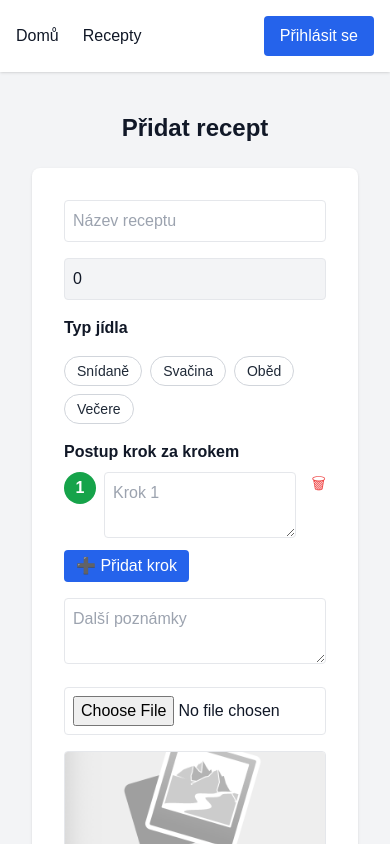
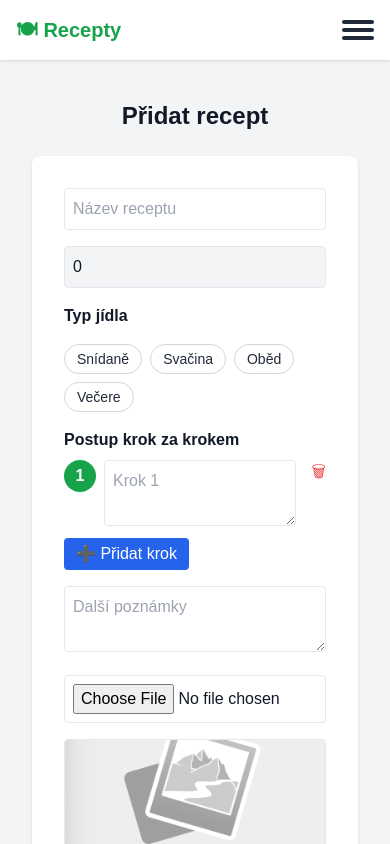
Before and after one commit to JanSladky/recepty_app, a Next.js app in the folder frontend/: page /pridat-recept in a window 390 px wide. Shown: the top 844 px of the page. Built offline with nearby package versions, Linux system fonts and the light colour scheme; no server answers.

Commit message:
Uprava responzivity

```diff
--- a/frontend/src/app/recepty/[id]/upravit/page.tsx
+++ b/frontend/src/app/recepty/[id]/upravit/page.tsx
@@ -32,7 +32,10 @@ export default function EditPage() {
           title: data.title,
           notes: data.notes,
           image_url: data.image_url,
-          ingredients: data.ingredients,
+          ingredients: data.ingredients.map((i: any) => ({
+            ...i,
+            unit: "g", // ✅ přidáno kvůli validaci na backendu
+          })),
           categories: data.categories,
           meal_types: data.meal_types ?? [],
           steps: data.steps ?? [],
--- a/frontend/src/components/IngredientAutocomplete.tsx
+++ b/frontend/src/components/IngredientAutocomplete.tsx
@@ -1,12 +1,6 @@
 "use client";
 
-import React, {
-  forwardRef,
-  useImperativeHandle,
-  useState,
-  useEffect,
-  useRef,
-} from "react";
+import React, { forwardRef, useImperativeHandle, useState, useEffect, useRef } from "react";
 
 type Ingredient = {
   name: string;
@@ -24,8 +18,7 @@ type IngredientAutocompleteProps = {
   onChange?: (ingredients: Ingredient[]) => void;
 };
 
-const IngredientAutocomplete = forwardRef<IngredientAutocompleteHandle, IngredientAutocompleteProps>(
-  ({ initialIngredients = [], onChange }, ref) => {
+const IngredientAutocomplete = forwardRef<IngredientAutocompleteHandle, IngredientAutocompleteProps>(({ initialIngredients = [], onChange }, ref) => {
   const [ingredients, setIngredients] = useState<Ingredient[]>(initialIngredients);
   const [inputName, setInputName] = useState("");
   const [inputAmount, setInputAmount] = useState<number | "">("");
@@ -72,25 +65,24 @@ const IngredientAutocomplete = forwardRef<IngredientAutocompleteHandle, Ingredie
     const match = allSuggestions.find((i) => i.name.toLowerCase() === name.toLowerCase());
     if (match) {
       setInputName(match.name);
-        setInputCalories(match.calories_per_gram);
+      setInputCalories(Number(match.calories_per_gram));
       setTimeout(() => inputAmountRef.current?.focus(), 0);
     }
     setShowSuggestions(false);
   };
 
   const handleAddIngredient = () => {
-      if (
-        inputName.trim() === "" ||
-        inputAmount === "" ||
-        inputCalories === ""
-      ) return;
+    if (inputName.trim() === "" || inputAmount === "" || inputCalories === "") return;
 
     const newIngredient: Ingredient = {
       name: inputName.trim(),
       amount: Number(inputAmount),
-        unit: "g", // pevně nastaveno
+      unit: "g",
       calories_per_gram: Number(inputCalories),
     };
+
+    // 🧪 DEBUG výpis
+    console.log("🧪 Přidávám surovinu:", newIngredient);
 
     const updated = [...ingredients, newIngredient];
     notifyChange(updated);
@@ -107,9 +99,7 @@ const IngredientAutocomplete = forwardRef<IngredientAutocompleteHandle, Ingredie
     notifyChange(updated);
   };
 
-    const suggestions = allSuggestions
-      .filter((i) => inputName && i.name.toLowerCase().includes(inputName.toLowerCase()))
-      .slice(0, 5);
+  const suggestions = allSuggestions.filter((i) => inputName && i.name.toLowerCase().includes(inputName.toLowerCase())).slice(0, 5);
 
   return (
     <div className="space-y-4 autocomplete-wrapper" ref={wrapperRef}>
@@ -137,13 +127,7 @@ const IngredientAutocomplete = forwardRef<IngredientAutocompleteHandle, Ingredie
             className="p-2 border rounded w-full sm:w-1/4"
           />
 
-            <input
-              type="text"
-              value="g"
-              readOnly
-              disabled
-              className="p-2 border rounded w-full sm:w-1/6 bg-gray-100 text-gray-500"
-            />
+          <input type="text" value="g" readOnly disabled className="p-2 border rounded w-full sm:w-1/6 bg-gray-100 text-gray-500" />
 
           <input
             type="number"
@@ -157,11 +141,7 @@ const IngredientAutocomplete = forwardRef<IngredientAutocompleteHandle, Ingredie
         {showSuggestions && suggestions.length > 0 && (
           <ul className="absolute z-20 bg-white border w-full sm:w-1/3 mt-1 rounded shadow">
             {suggestions.map((s, index) => (
-                <li
-                  key={index}
-                  onClick={() => handleSelectSuggestion(s.name)}
-                  className="p-2 hover:bg-green-100 cursor-pointer"
-                >
+              <li key={index} onClick={() => handleSelectSuggestion(s.name)} className="p-2 hover:bg-green-100 cursor-pointer">
                 {s.name} ({s.calories_per_gram} kcal/g)
               </li>
             ))}
@@ -169,11 +149,7 @@ const IngredientAutocomplete = forwardRef<IngredientAutocompleteHandle, Ingredie
         )}
       </div>
 
-        <button
-          type="button"
-          onClick={handleAddIngredient}
-          className="bg-green-600 text-white px-4 py-2 rounded"
-        >
+      <button type="button" onClick={handleAddIngredient} className="bg-green-600 text-white px-4 py-2 rounded">
         ➕ Přidat surovinu
       </button>
 
@@ -183,11 +159,7 @@ const IngredientAutocomplete = forwardRef<IngredientAutocompleteHandle, Ingredie
             <span>
               {ing.name} – {ing.amount} g ({Math.round(ing.amount * ing.calories_per_gram)} kcal)
             </span>
-              <button
-                type="button"
-                onClick={() => handleDeleteIngredient(index)}
-                className="text-red-600"
-              >
+            <button type="button" onClick={() => handleDeleteIngredient(index)} className="text-red-600">
               🗑
             </button>
           </li>
@@ -195,8 +167,7 @@ const IngredientAutocomplete = forwardRef<IngredientAutocompleteHandle, Ingredie
       </ul>
     </div>
   );
-  }
-);
+});
 
 export default IngredientAutocomplete;
 export type { IngredientAutocompleteHandle, Ingredient };
--- a/frontend/src/components/Navbar.tsx
+++ b/frontend/src/components/Navbar.tsx
@@ -9,43 +9,39 @@ export default function Navbar() {
   const router = useRouter();
   const { isAdmin, loading } = useAdmin();
   const [isLoggedIn, setIsLoggedIn] = useState(false);
+  const [menuOpen, setMenuOpen] = useState(false);
 
   useEffect(() => {
     const email = localStorage.getItem("userEmail");
     setIsLoggedIn(!!email);
-    console.log("🔄 Přihlášen:", !!email, "| Admin:", isAdmin);
-  }, [isAdmin]); // reaguj i na změnu admin statusu
+  }, [isAdmin]);
 
   const handleLogout = () => {
     localStorage.removeItem("userEmail");
     localStorage.removeItem("isAdmin");
     alert("Byl jsi odhlášen.");
     router.push("/");
-    window.location.reload(); // 👉 reload pro jistotu přepočtu hooku
+    window.location.reload();
   };
 
   return (
-    <nav className="bg-white shadow p-4 flex justify-between items-center">
-      <div className="flex gap-6">
-        <Link href="/" className="hover:underline">
-          Domů
+    <nav className="bg-white shadow p-4">
+      <div className="max-w-6xl mx-auto flex justify-between items-center">
+        {/* Logo */}
+        <Link href="/" className="font-bold text-green-600 text-xl">
+          🍽 Recepty
         </Link>
-        <Link href="/recepty" className="hover:underline">
-          Recepty
-        </Link>
+
+        {/* Desktop navigace */}
+        <div className="hidden md:flex gap-6 items-center">
+          <Link href="/" className="hover:underline">Domů</Link>
+          <Link href="/recepty" className="hover:underline">Recepty</Link>
           {!loading && isAdmin && (
             <>
-            <Link href="/pridat-recept" className="hover:underline">
-              Přidat recept
-            </Link>
-            <Link href="/admin/suroviny" className="hover:underline">
-              Suroviny
-            </Link>
+              <Link href="/pridat-recept" className="hover:underline">Přidat recept</Link>
+              <Link href="/admin/suroviny" className="hover:underline">Suroviny</Link>
             </>
           )}
-      </div>
-
-      <div className="flex gap-3">
           {!loading && isLoggedIn ? (
             <button onClick={handleLogout} className="bg-gray-300 text-gray-800 px-4 py-2 rounded hover:bg-gray-400 transition">
               Odhlásit se
@@ -56,6 +52,50 @@ export default function Navbar() {
             </Link>
           )}
         </div>
+
+        {/* Mobilní burger vpravo */}
+        <div className="md:hidden flex items-center gap-2">
+          <button
+            onClick={() => setMenuOpen(!menuOpen)}
+            aria-label="Toggle menu"
+            className="flex flex-col justify-center items-end w-8 h-6 space-y-1"
+          >
+            <span className="block w-8 h-1 bg-gray-800 rounded" />
+            <span className="block w-8 h-1 bg-gray-800 rounded" />
+            <span className="block w-8 h-1 bg-gray-800 rounded" />
+          </button>
+        </div>
+      </div>
+
+      {/* Mobilní menu s větším odsazením */}
+      {menuOpen && (
+        <div className="md:hidden mt-4 flex flex-col gap-4 px-4">
+          <Link href="/" onClick={() => setMenuOpen(false)} className="hover:underline py-3 text-lg">Domů</Link>
+          <Link href="/recepty" onClick={() => setMenuOpen(false)} className="hover:underline py-3 text-lg">Recepty</Link>
+          {!loading && isAdmin && (
+            <>
+              <Link href="/pridat-recept" onClick={() => setMenuOpen(false)} className="hover:underline py-3 text-lg">Přidat recept</Link>
+              <Link href="/admin/suroviny" onClick={() => setMenuOpen(false)} className="hover:underline py-3 text-lg">Suroviny</Link>
+            </>
+          )}
+          {!loading && isLoggedIn ? (
+            <button
+              onClick={() => { setMenuOpen(false); handleLogout(); }}
+              className="bg-gray-300 text-gray-800 px-4 py-3 rounded hover:bg-gray-400 transition text-lg"
+            >
+              Odhlásit se
+            </button>
+          ) : (
+            <Link
+              href="/login"
+              onClick={() => setMenuOpen(false)}
+              className="bg-blue-600 text-white px-4 py-3 rounded hover:bg-blue-700 transition text-lg text-center"
+            >
+              Přihlásit se
+            </Link>
+          )}
+        </div>
+      )}
     </nav>
   );
 }
--- a/frontend/src/components/RecipeForm.tsx
+++ b/frontend/src/components/RecipeForm.tsx
@@ -68,7 +68,7 @@ export default function RecipeForm({
     const interval = setInterval(() => {
       const ingredients = ingredientRef.current?.getIngredients() || [];
       const total = ingredients.reduce((sum, ing) => {
-        return sum + ing.amount * ing.calories_per_gram;
+        return sum + ing.amount * Number(ing.calories_per_gram);
       }, 0);
       setCalories(Math.round(total));
     }, 1000);
@@ -79,7 +79,15 @@ export default function RecipeForm({
     e.preventDefault();
     setSubmitting(true);
 
-    const ingredients: Ingredient[] = ingredientRef.current?.getIngredients() || [];
+    const rawIngredients = ingredientRef.current?.getIngredients() || [];
+
+    const ingredients: Ingredient[] = rawIngredients.map((ing) => ({
+      ...ing,
+      calories_per_gram: Number(ing.calories_per_gram),
+    }));
+
+    console.log("🧪 Odesílané suroviny (parsed):", ingredients);
+    console.log("🧪 JSON.stringify:", JSON.stringify(ingredients));
 
     const formData = new FormData();
     formData.append("title", title);
@@ -103,11 +111,7 @@ export default function RecipeForm({
   const currentImage = imagePreview || "/placeholder.jpg";
 
   return (
-    <form
-      onSubmit={handleFormSubmit}
-      className="max-w-xl mx-auto p-4 space-y-4"
-      encType="multipart/form-data"
-    >
+    <form onSubmit={handleFormSubmit} className="max-w-xl mx-auto p-4 space-y-4" encType="multipart/form-data">
       <div className="grid grid-cols-1 md:grid-cols-12 gap-4">
         <input
           type="text"
@@ -202,10 +206,7 @@ export default function RecipeForm({
       </div>
 
       <h3 className="font-semibold">Ingredience</h3>
-      <IngredientAutocomplete
-        ref={ingredientRef}
-        initialIngredients={initialIngredients}
-      />
+      <IngredientAutocomplete ref={ingredientRef} initialIngredients={initialIngredients} />
 
       <h3 className="font-semibold">Kategorie</h3>
       <CategorySelector selected={categories} onToggle={toggleCategory} />
```
Also changed, not shown: 2 other files (tests, documents, lock files or other folders). Lines whose indentation alone changed are shown as unchanged.
